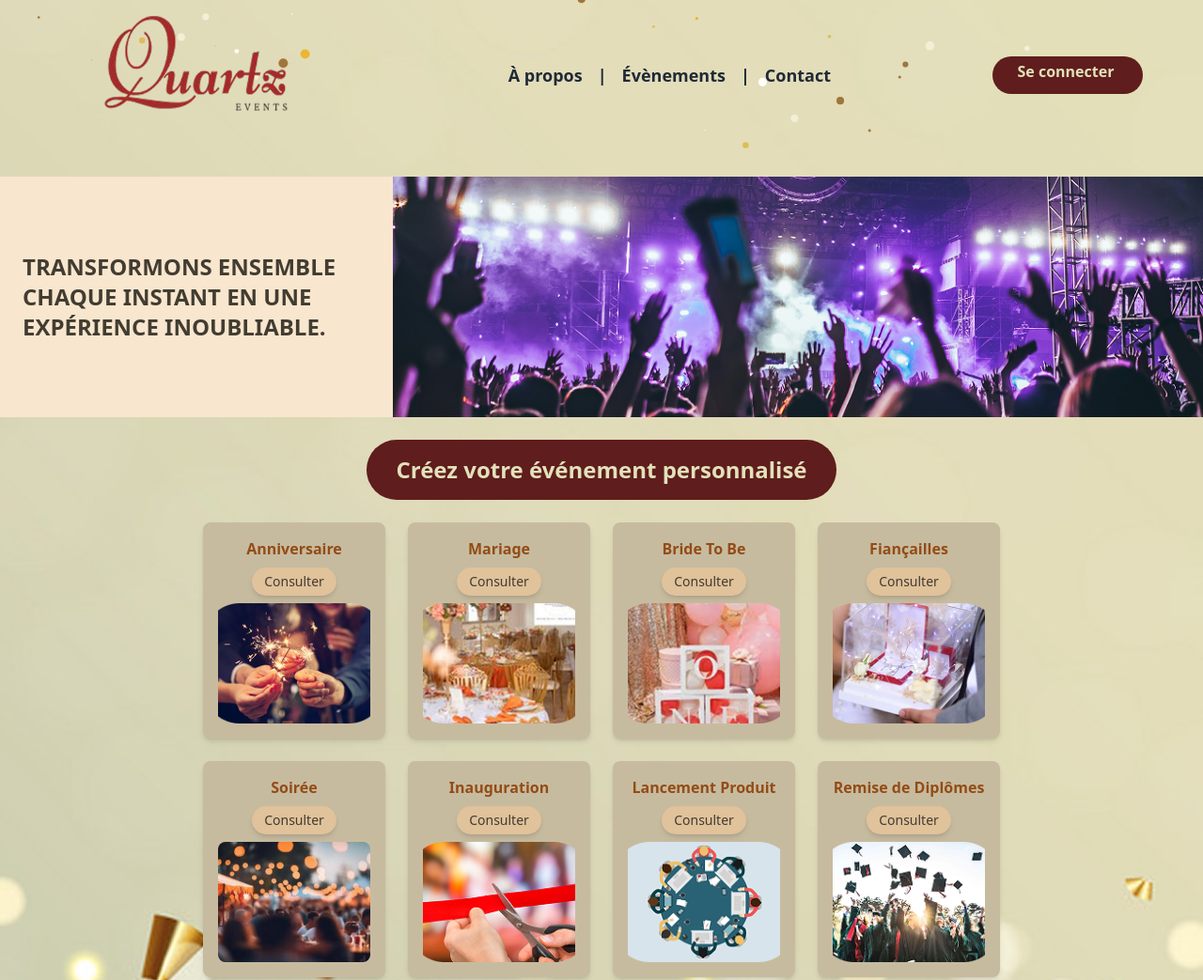
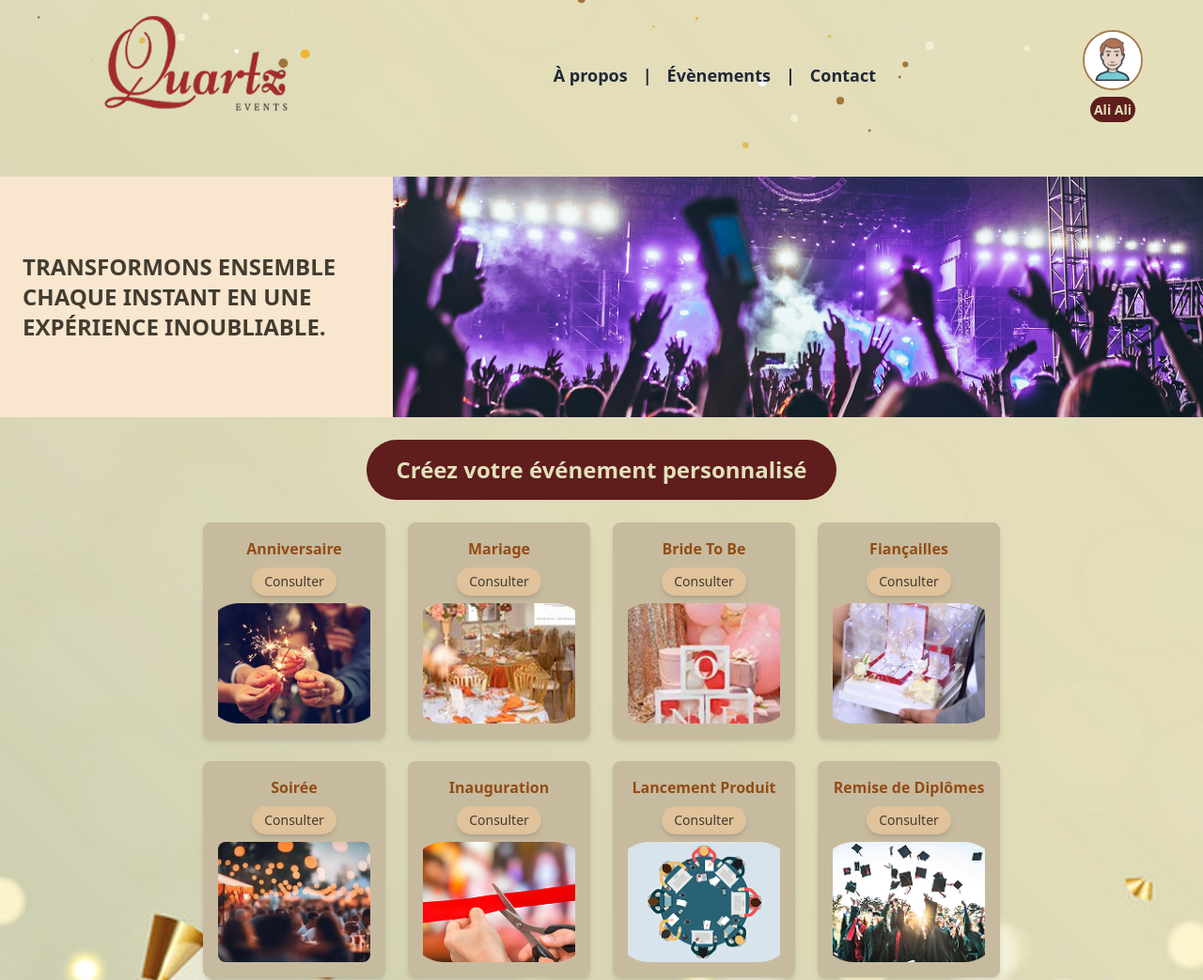
Before and after one commit to SaraIguess/Quartz-Events, a website: page landing-connecté.html in a window 1280 px wide. Shown: the top 1043 px of the page at 94% size. Drawn offline with nearby package versions, Linux system fonts and the light colour scheme.

Commit message:
Update liens landing-connecté.html

```diff
--- a/landing-connecté.html
+++ b/landing-connecté.html
@@ -1,11 +1,13 @@
 <!DOCTYPE html>
 <html lang="fr">
+
 <head>
     <meta charset="UTF-8">
     <meta name="viewport" content="width=device-width, initial-scale=1.0">
     <title>Quartz Events</title>
     <script src="https://cdn.tailwindcss.com"></script>
 </head>
+
 <body class="bg-[url('Styles/bg.png')] bg-cover bg-center h-screen w-full">
     <header class="flex items-center justify-between w-full px-10 pr-[5%]">
         <!-- Logo -->
@@ -14,51 +16,41 @@
         </div>
 
 
+
         <button id="menu-btn" class="md:hidden text-red-700 text-3xl focus:outline-none">
             ☰
         </button>
 
+
         <div class="w-[45%] hidden md:flex justify-center space-x-4 text-lg font-bold text-gray-800">
+
             <div class="relative inline-block group">
                 <a href="#" class="hover:text-[#A67C52] transition">À propos</a>
-                <div class="absolute left-0 hidden group-hover:block bg-white text-black p-2 shadow-lg rounded-md mt-1 z-50 w-80">
-                    QuartzEvents est une société à 100% Tunisienne, qui vise à vous aider à organiser vos évènements à la hauteur de vos standards.
+                <div
+                    class="absolute left-0 hidden group-hover:block bg-white text-black p-2 shadow-lg rounded-md mt-1 z-50 w-80">
+                    QuartzEvents est une société à 100% Tunisienne, qui vise à vous aider à organiser vos évènements à
+                    la hauteur de vos standards.
                 </div>
             </div>
+
             <span>|</span>
             <a href="evenement.html" class="hover:text-[#A67C52] transition">Évènements</a>
             <span>|</span>
             <a href="#footer" class="hover:text-[#A67C52] transition">Contact</a>
         </div>
-
-    <div class="user-profile text-center ml-6 hidden md:block">
-        <a href="login.html" class="flex flex-col items-center">
-            <span class="block w-40 h-10 text-base font-bold pr-2 text-[#E3E1BA] bg-[#5F1D1D] p-1 rounded-full">Se connecter</span>
-        </a>
-    </div>
-
-
-
-
         <div id="mobile-menu"
-        class="hidden flex flex-col items-center shadow-md md:hidden transition-all overflow-hidden max-h-0">
+            class="hidden flex flex-col items-center  shadow-md md:hidden transition-all overflow-hidden max-h-0">
             <a href="#" class="py-2 w-full text-center hover:text-red-700">À propos</a>
             <a href="evenement.html" class="py-2 w-full text-center hover:text-red-700">Évènements</a>
             <a href="#footer" class="py-2 w-full text-center hover:text-red-700">Contact</a>
-        <a href="login.html"
-            class="block w-40 h-10 flex items-center justify-center text-base font-bold text-[#E3E1BA] bg-[#5F1D1D] rounded-full mx-auto hover:bg-[#892222] transition-all">
-            Se connecter
+        </div>
+        <div class="user-profile text-center ml-6 hidden md:block">
+            <a href="profil.html">
+                <img src="Styles/user.PNG" alt="Icône utilisateur"
+                    class="w-16 h-16 rounded-full object-cover border-2 border-[#A67C52] mb-2">
+                <span class="text-sm font-bold text-[#E3E1BA] bg-[#5F1D1D] p-1 rounded-full">Ali Ali</span>
             </a>
         </div>
-
-
-
-
-
-
-
-
-
     </header>
     <section class="mt-7 relative w-full flex bg-[#F8E6CE]">
         <div class="flex-[3] flex items-center justify-center p-6">
@@ -80,7 +72,7 @@
 
 
         <section class="  text-center ">
-            <a href="login.html">
+            <a href="addEvent.html">
                 <div class="bg-[#5F1D1D] p-4 rounded-full text-center w-auto max-w-[500px] mx-auto cursor-pointer">
                     <h2 class="text-2xl font-bold text-[#E3E1BA]">Créez votre événement personnalisé</h2>
                 </div>
@@ -173,47 +165,54 @@
 
 
     </main>
-     <div class="mt-10 text-center max-w-[90%] md:max-w-[80%] lg:max-w-[70%] xl:max-w-[1490px] h-auto bg-[#F5E6D3] mx-auto p-6 rounded-lg">
+    <div
+        class="mt-10 text-center max-w-[90%] md:max-w-[80%] lg:max-w-[70%] xl:max-w-[1490px] h-auto bg-[#F5E6D3] mx-auto p-6 rounded-lg">
         <h2 class="text-xl sm:text-2xl font-bold text-[#934C16]">Personnalisez vos événements selon votre choix</h2>
         <div class="flex flex-wrap justify-center gap-6 sm:gap-8 mt-6">
 
             <div class="flex flex-col items-center w-[100px] sm:w-[120px]">
-                <div class="bg-[#e9d7bf] p-4 rounded-full flex items-center justify-center w-[70px] h-[70px] sm:w-[80px] sm:h-[80px]">
+                <div
+                    class="bg-[#e9d7bf] p-4 rounded-full flex items-center justify-center w-[70px] h-[70px] sm:w-[80px] sm:h-[80px]">
                     <img src="Styles/11.png" alt="Traiteur" class="w-[40px] h-[40px] sm:w-[50px] sm:h-[50px]">
                 </div>
                 <span class="mt-2 text-sm sm:text-base">Traiteur</span>
             </div>
 
             <div class="flex flex-col items-center w-[100px] sm:w-[120px]">
-                <div class="bg-[#e9d7bf] p-4 rounded-full flex items-center justify-center w-[70px] h-[70px] sm:w-[80px] sm:h-[80px]">
+                <div
+                    class="bg-[#e9d7bf] p-4 rounded-full flex items-center justify-center w-[70px] h-[70px] sm:w-[80px] sm:h-[80px]">
                     <img src="Styles/12.png" alt="Lieu" class="w-[40px] h-[40px] sm:w-[50px] sm:h-[50px]">
                 </div>
                 <span class="mt-2 text-sm sm:text-base">Lieu</span>
             </div>
 
             <div class="flex flex-col items-center w-[100px] sm:w-[120px]">
-                <div class="bg-[#e9d7bf] p-4 rounded-full flex items-center justify-center w-[70px] h-[70px] sm:w-[80px] sm:h-[80px]">
+                <div
+                    class="bg-[#e9d7bf] p-4 rounded-full flex items-center justify-center w-[70px] h-[70px] sm:w-[80px] sm:h-[80px]">
                     <img src="Styles/13.png" alt="Musique" class="w-[40px] h-[40px] sm:w-[50px] sm:h-[50px]">
                 </div>
                 <span class="mt-2 text-sm sm:text-base">Musique</span>
             </div>
 
             <div class="flex flex-col items-center w-[100px] sm:w-[120px]">
-                <div class="bg-[#e9d7bf] p-4 rounded-full flex items-center justify-center w-[70px] h-[70px] sm:w-[80px] sm:h-[80px]">
+                <div
+                    class="bg-[#e9d7bf] p-4 rounded-full flex items-center justify-center w-[70px] h-[70px] sm:w-[80px] sm:h-[80px]">
                     <img src="Styles/14.png" alt="Activités" class="w-[40px] h-[40px] sm:w-[50px] sm:h-[50px]">
                 </div>
                 <span class="mt-2 text-sm sm:text-base">Activités</span>
             </div>
 
             <div class="flex flex-col items-center w-[100px] sm:w-[120px]">
-                <div class="bg-[#e9d7bf] p-4 rounded-full flex items-center justify-center w-[70px] h-[70px] sm:w-[80px] sm:h-[80px]">
+                <div
+                    class="bg-[#e9d7bf] p-4 rounded-full flex items-center justify-center w-[70px] h-[70px] sm:w-[80px] sm:h-[80px]">
                     <img src="Styles/15.png" alt="Thème" class="w-[40px] h-[40px] sm:w-[50px] sm:h-[50px]">
                 </div>
                 <span class="mt-2 text-sm sm:text-base">Thème</span>
             </div>
 
             <div class="flex flex-col items-center w-[100px] sm:w-[120px]">
-                <div class="bg-[#e9d7bf] p-4 rounded-full flex items-center justify-center w-[70px] h-[70px] sm:w-[80px] sm:h-[80px]">
+                <div
+                    class="bg-[#e9d7bf] p-4 rounded-full flex items-center justify-center w-[70px] h-[70px] sm:w-[80px] sm:h-[80px]">
                     <img src="Styles/16.png" alt="Budget" class="w-[40px] h-[40px] sm:w-[50px] sm:h-[50px]">
                 </div>
                 <span class="mt-2 text-sm sm:text-base">Budget</span>
@@ -229,9 +228,11 @@
         <div class="w-[99%] max-w-7xl bg-[#5F1D1D] rounded-[50px] shadow-lg overflow-hidden flex items-center h-56">
 
                 <div class="flex-[3] flex items-center justify-center p-6">
+                    <a href="evenement.html">
                     <h1 class="text-xl md:text-2xl font-bold text-[#E3E1BA] text-left leading-tight">
                         Consultez les évènements publics organisés avec QuartzEvents
                     </h1>
+                </a>
                 </div>
 
                 <div class="flex-[7] h-full">
@@ -332,7 +333,7 @@
 
     <script>
 
-        document.addEventListener('DOMContentLoaded', function() {
+        document.addEventListener('DOMContentLoaded', function () {
             const canvas = document.createElement('canvas');
             const ctx = canvas.getContext('2d');
             document.getElementById('confetti-container').appendChild(canvas);
@@ -383,4 +384,5 @@
 
     </script>
 </body>
+
 </html>
```
Lines whose indentation alone changed are shown as unchanged.
